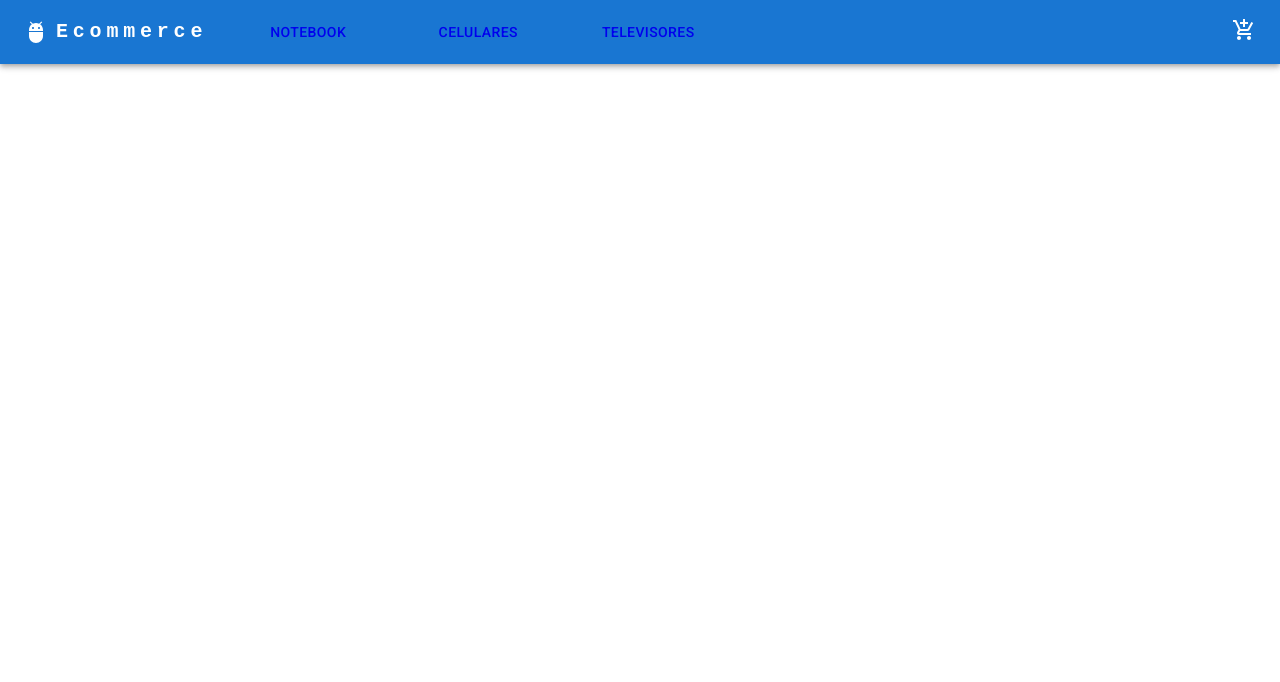
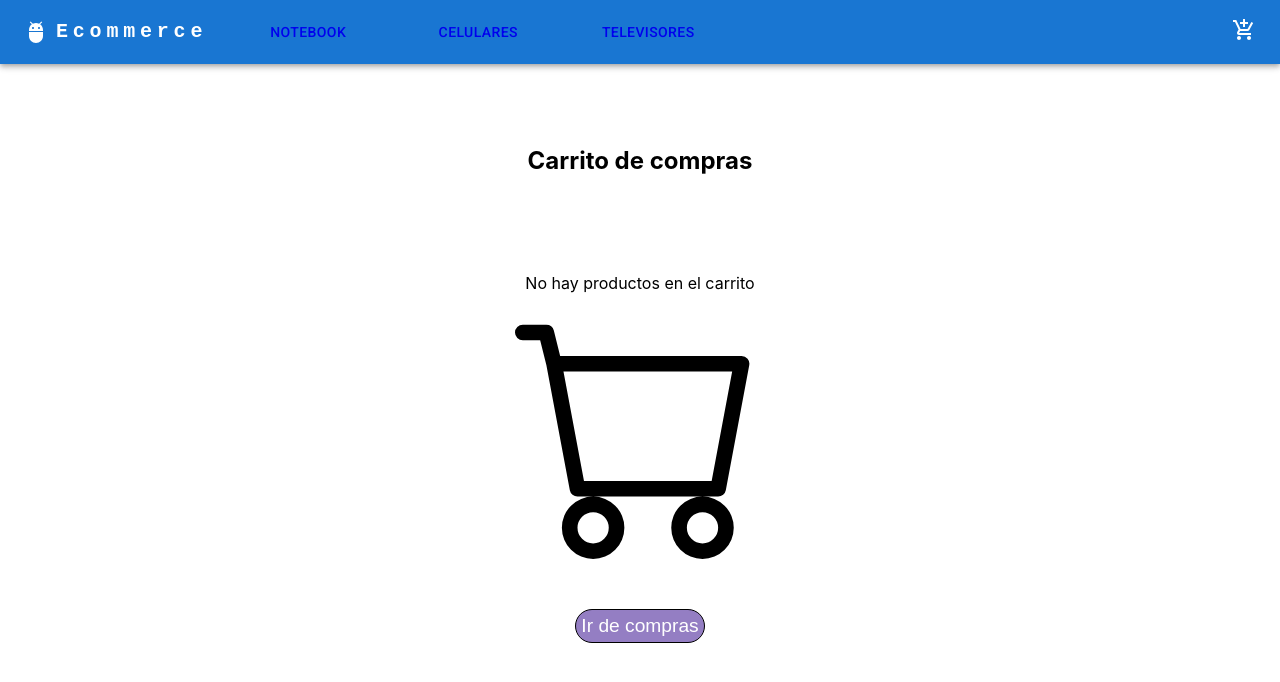
Before and after one commit to federudiero/Proyecto-React, a React (Create React App) app: page /cart in a window 1280 px wide. Shown: the top 682 px of the page. Built offline with nearby package versions, Linux system fonts and the light colour scheme.

Commit message:
desafio Context

```diff
--- a/src/App.js
+++ b/src/App.js
@@ -1,11 +1,12 @@
 
-import { Slider } from "@mui/material";
-import { createContext } from "react";
+
 import { BrowserRouter, Route, Routes } from "react-router-dom";
 import './App.css';
 import ItemDetailContainer from './componentes/ItemDetailContainer';
 import ItemListContainer from './componentes/ItemListContainer';
 import NavBar from './componentes/NavBar';
+import MyProvider from "./componentes/Context/CartContext";
+import Cart from './componentes/Cart';
 
 
 
@@ -17,7 +18,9 @@ function App() {
 //   }
   return (
     <>
+
       <BrowserRouter>
+      <MyProvider >
       <NavBar/>
 
       <Routes>
@@ -32,16 +35,12 @@ function App() {
           {/* un productos segun el id */}
           <Route path='/item/:id' element={<ItemDetailContainer/>}></Route>
 
-
+          <Route path="/cart" element={<Cart />} />
 
 
       </Routes>
-
-
+      </MyProvider>
       </BrowserRouter>
-
-
-
 
 </>
 
--- /dev/null
+++ b/src/componentes/Cart.css
@@ -0,0 +1,122 @@
+.centerCart{
+    display: flex;
+    flex-direction: column;
+    align-items: center;
+    margin-top: 50px;
+    min-height: 75vh;
+  }
+  .titleCart{
+    font-size: 1.5rem;
+    font-weight: bold;
+  }
+  .cardCarrito{
+    max-width: 800px;
+    background-color: white;
+    border-radius: 10px;
+    box-shadow: rgb(71 71 71 / 30%) 0px 0px 40px 1px;
+    margin-left: 20px;
+    margin-top: 20px;
+    margin-bottom: 50px;
+  }
+  .tamanoTitleCart{
+    width: 90%;
+    margin-left: 5%;
+    padding-top: 15px;
+    padding-bottom: 15px;
+   }
+
+   .cartContainer{
+    display: grid;
+    grid-template-columns: 1fr 1fr 1fr 1fr 1fr;
+    grid-template-columns: 1fr 1fr 1fr 1fr 0.3fr;
+    align-items: center;
+    justify-items: center;
+    grid-template-areas:
+                        "imgProducto cantidadCart precioCart subtotalCart eliminarItemCard"
+                        "imgProducto cantidadCart precioCart subtotalCart eliminarItemCard"
+                        "imgProducto cantidadCart precioCart subtotalCart eliminarItemCard"
+                        "imgProducto cantidadCart precioCart subtotalCart eliminarItemCard"
+
+   }
+   .cantidadCart{
+    grid-area: cantidadCart;
+    text-align: center;
+  }
+  .precioCart{
+    grid-area: precioCart;
+    text-align: center;
+  }
+
+  .subtotalCart{
+    grid-area: subtotalCart;
+    text-align: center;
+  }
+  .lineCart{
+    border-top: 0.5px solid rgba(0, 0, 0, 0.185);
+    width: 90%;
+    margin-left: 5%;
+    padding-top: 15px;
+    padding-bottom: 15px;
+  }
+
+  .impFinal{
+    display: flex;
+    flex-direction: column;
+    align-items: center;
+  }
+
+  .labelTotal{
+    margin-top: 20px;
+    margin-bottom: 20px;
+    font-weight: bold;
+  }
+
+  .btnAddCar{
+    background-color: #947EC3;
+    border: black 0.1px solid;
+    padding: 5px;
+    color: #ffffff;
+    font-weight: 500;
+    border-radius: 20px;
+    text-decoration: dashed;
+    margin-bottom: 15px;
+    font-size: 0.8rem;
+  }
+
+  .btnAddCar:hover{
+    background-color: #c7bce0;
+    border: black 0.1px solid;
+    padding: 5px;
+    color: #292929;
+    font-weight: 500;
+    text-decoration: dashed;
+  }
+  .btnFinalC{
+    margin-right: 40px;
+  }
+
+  .btnVaciarCarrito{
+    color: red;
+    background-color: white;
+    border: none;
+    font-weight: 500;
+  }
+  .noHayCompras{
+    display: flex;
+    flex-direction: column;
+    align-items: center;
+    margin-top: 50px;
+    min-height: 75vh;
+  }
+  .btnIrDeCompras{
+    margin-top: 50px;
+    background-color: #947EC3;
+    border: black 0.1px solid;
+    padding: 5px;
+    color: #ffffff;
+    font-weight: 500;
+    border-radius: 20px;
+    text-decoration: dashed;
+    margin-bottom: 15px;
+    font-size: 1.2rem;
+}
--- /dev/null
+++ b/src/componentes/Cart.jsx
@@ -0,0 +1,74 @@
+import React from 'react'
+import { useContext } from 'react'
+import { CartContext } from './Context/CartContext'
+import {Link} from 'react-router-dom';
+import '../componentes/Cart.css'
+
+
+
+
+ function Cart() {
+
+  const { cart, deleteItem, getItemQty, getItemPrice, emptyCart } = useContext(CartContext)
+
+
+  return (
+    <>
+    <div className='centerCart'>
+      <h4 className='titleCart'>Carrito de compras</h4>
+
+
+      {getItemQty() > 0 ?
+
+        <div className='cardCarrito'>
+          <div className='tamanoTitleCart'>
+            <div className='cartContainer'>
+              <p className='cantidadCart'>Producto</p>
+              <p className='precioCart'>Precio Unitario</p>
+              <p className='subtotalCart'>Precio Total</p>
+            </div>
+          </div>
+          {cart.map(productoDetail => (
+
+            <div className='lineCart'>
+              <div className='cartContainer'>
+                <img className='imgProducto img-fluid' src={productoDetail.pictureUrl} alt={"Producto1"} width="70px" />
+                <p className='cantidadCart'>{productoDetail.cantidad} x {productoDetail.nombre}</p>
+                <p className='precioCart'>Precio: ${productoDetail.price}</p>
+                <p className='subtotalCart'>Subtotal: ${productoDetail.count * productoDetail.price}</p>
+                <p onClick={() => deleteItem(productoDetail.id)} className='eliminarItemCard'><img className='imgBasura img-fluid' src={productoDetail.pictureUrl} alt={"Producto1"} width="30px" /></p>
+              </div>
+            </div>
+          ))}
+
+
+          <div className='impFinal'>
+          <div className='labelTotal'>Importe total: ${getItemPrice()} ({getItemQty()} Producto/s)</div>
+
+          <div>
+            <button className='btnAddCar btnFinalC'>Finalizar Compra</button>
+            <button className='btnVaciarCarrito' onClick={emptyCart}>Vaciar Carrito</button>
+          </div>
+          </div>
+        </div>
+
+        :
+        <div className='noHayCompras'>
+        <p>No hay productos en el carrito</p>
+        <svg xmlns="http://www.w3.org/2000/svg" width="250" height="250" fill="currentColor" className="bi bi-cart" viewBox="0 0 16 16">
+        <path d="M0 1.5A.5.5 0 0 1 .5 1H2a.5.5 0 0 1 .485.379L2.89 3H14.5a.5.5 0 0 1 .491.592l-1.5 8A.5.5 0 0 1 13 12H4a.5.5 0 0 1-.491-.408L2.01 3.607 1.61 2H.5a.5.5 0 0 1-.5-.5zM3.102 4l1.313 7h8.17l1.313-7H3.102zM5 12a2 2 0 1 0 0 4 2 2 0 0 0 0-4zm7 0a2 2 0 1 0 0 4 2 2 0 0 0 0-4zm-7 1a1 1 0 1 1 0 2 1 1 0 0 1 0-2zm7 0a1 1 0 1 1 0 2 1 1 0 0 1 0-2z"/>
+        </svg>
+        <Link to="/"><button className='btnIrDeCompras'>Ir de compras</button></Link>
+        </div>
+        }
+
+
+
+
+
+
+</div>
+    </>
+  )
+}
+export default Cart
--- /dev/null
+++ b/src/componentes/CartWidget.jsx
@@ -0,0 +1,14 @@
+import React, { useContext } from 'react'
+import AddShoppingCartIcon from '@mui/icons-material/AddShoppingCart';
+import { CartContext } from './Context/CartContext';
+
+function CartWidget() {
+  const {getItemQty} =useContext(CartContext)
+  return (
+      <>
+    <AddShoppingCartIcon item={getItemQty()} />
+    </>
+  )
+}
+
+export default CartWidget
--- /dev/null
+++ b/src/componentes/Context/CartContext.jsx
@@ -0,0 +1,73 @@
+import {  useState , createContext } from "react";
+export const CartContext=createContext()
+
+const{Provider}= CartContext;
+
+function MyProvider({children}) {
+
+  const [cart,setCart]=useState([])
+
+
+ //item detail se vA A ENCargar el producto al cart,sin pisar a los agregados ,y si esta duplicado aumenta la cantidad
+ const addItem=([item] ,count)=>{
+  const newItem={...item,count}
+
+
+  if(isInCart (newItem.id) ){
+    const findProduct= cart.find(x=>x.id==newItem.id)
+    const productIndex=cart.idexOf(findProduct)
+    const auxArray=[...cart]
+    auxArray[productIndex].count += count
+    setCart(auxArray)
+
+  }else{
+    setCart([...cart],newItem)
+  }
+
+}
+
+
+
+
+
+  //metodo some la voy a usar en itemdeatil se encarga si el productoa agregar ya esta en el carrito o no
+  const isInCart=(id)=>{
+    return cart.some(item=>item.id ===id )
+
+  }
+
+
+
+
+  //vacia el carrito
+  const emptyCart=()=>{
+    setCart([])
+  }
+
+
+
+  //metodo filter para filtrar el componente
+  const deleteItem=(id)=>{
+    return cart.filter(item=>item.id !==id)
+  }
+
+
+
+//cuantos productos tengo en el carrito se utiliza el metodo reduce que sirve para acumular
+  const getItemQty=()=>{
+    return cart.reduce((acc,item)=>acc+=item.count,0)
+
+  }
+//retorna el precio total del carrito
+  const getItemPrice=()=>{
+    return cart.reduce((acc,item)=>acc +=item.count*item.price,0)
+
+  }
+
+  return (
+
+    <Provider value={{isInCart,addItem,deleteItem,emptyCart,getItemPrice,getItemQty,cart}}>{children}</Provider>
+  )
+}
+
+export default MyProvider
--- a/src/componentes/IconsCarrito.jsx
+++ /dev/null
@@ -1,12 +0,0 @@
-import React from 'react'
-import AddShoppingCartIcon from '@mui/icons-material/AddShoppingCart';
-
-function IconsCarrito() {
-  return (
-      <>
-    <AddShoppingCartIcon item={4}/>
-    </>
-  )
-}
-
-export default IconsCarrito
--- a/src/componentes/ItemCount.jsx
+++ b/src/componentes/ItemCount.jsx
@@ -1,4 +1,4 @@
-import React , {useState} from 'react'
+
 import {Button} from 'react-bootstrap';
 
 import  './ItenCount.css'
@@ -18,13 +18,16 @@ function ItemCount({sumar,count, restar, onAdd}) {
     <div className='DivContainer'>
 
     <div className='divTest'>
+      <div>
+       <button className='boton'  onClick={sumar}>+</button>
+      <h2>{count}</h2>
+      <button className='boton' onClick={restar}>-</button>
+      </div>
+      <div>
 
-      <h2>{count}</h2>
-      <button className='boton'  onClick={sumar}>+</button>
-      <button className='boton' onClick={restar}>-</button>
       <Button className='botonAgregarCarrito'  onClick={()=>onAdd(count)} >agregar al carrito</Button>
 
-
+      </div>
     </div>
     </div>
     </>
--- a/src/componentes/ItemDetail.jsx
+++ b/src/componentes/ItemDetail.jsx
@@ -6,17 +6,29 @@ import {useState} from 'react';
 
 import '../componentes/ItemDetail.css'
 import ItemCount from './ItemCount';
+import { useContext } from 'react';
+import  { CartContext } from './Context/CartContext';
 
 
 
 
 function ItemDetail( {productoDetail}) {
 
-  const { nombre,price,pictureURL , pictureURL2, pictureURL3,description ,stock } = productoDetail
+  const {id ,nombre,price,pictureURL , pictureURL2, pictureURL3,description ,stock } = productoDetail
   console.log(productoDetail)
 
   const [unidades, setUnidades] = useState();
   const [count, setCount] = useState(1)
+
+  const {isInCart,addItem} =useContext(CartContext)
+
+
+  function onAdd(count ){
+    alert(`Se han agregado: ${count} productos`);
+    setUnidades(count);
+    isInCart(productoDetail.id)
+    addItem(productoDetail,count)
+  }
 
 
   const sumar= ()=>{
@@ -26,10 +38,6 @@ function ItemDetail( {productoDetail}) {
     count>1? setCount(count-1): alert("no puedes agregar mas productos")
   }
 
-  function onAdd(count){
-    alert(`Se han agregado: ${count} productos`);
-    setUnidades(count);
-  }
 
  return (
 
--- a/src/componentes/ItenCount.css
+++ b/src/componentes/ItenCount.css
@@ -1,7 +1,7 @@
 .divTest{
     background-color: rgba(216, 176, 176, 0.186);
     display: flex;
-    height: 60px;
+    height: 200px;
     width: 370px;
     flex-direction: row;
     justify-content: space-around;
--- a/src/componentes/NavBar.jsx
+++ b/src/componentes/NavBar.jsx
@@ -13,7 +13,7 @@ import Button from '@mui/material/Button';
 import Tooltip from '@mui/material/Tooltip';
 import MenuItem from '@mui/material/MenuItem';
 import AdbIcon from '@mui/icons-material/Adb';
-import IconsCarrito from './IconsCarrito';
+import CartWidget from './CartWidget';
 import { Link, useParams } from 'react-router-dom';
 import { useEffect } from 'react';
 
@@ -152,7 +152,7 @@ const  NavBar= ({}) => {
           </Box>
 
           <Box sx={{ flexGrow: 0 }}>
-            <IconsCarrito />
+            <CartWidget />
           </Box>
         </Toolbar>
       </Container>
```
Also changed, not shown: src/Context/Context.jsx (deleted). Lines whose indentation alone changed are shown as unchanged.
